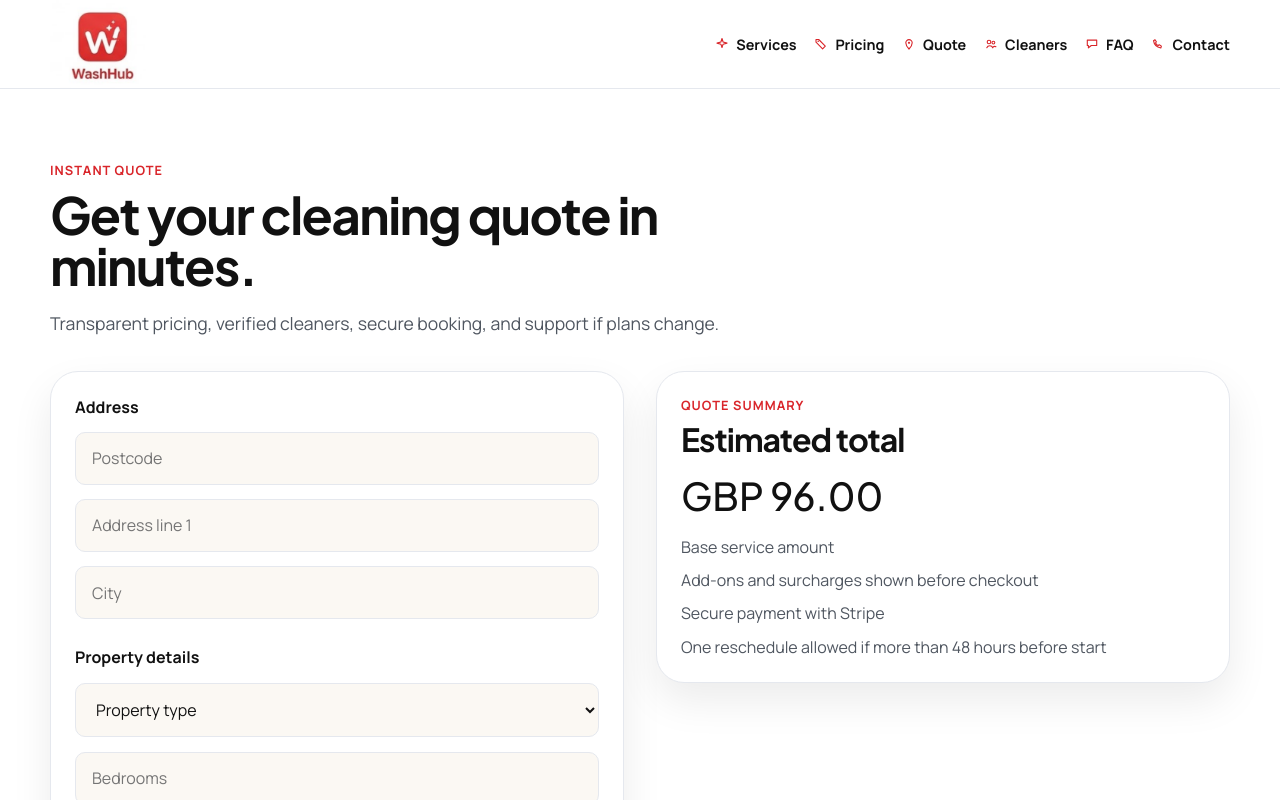
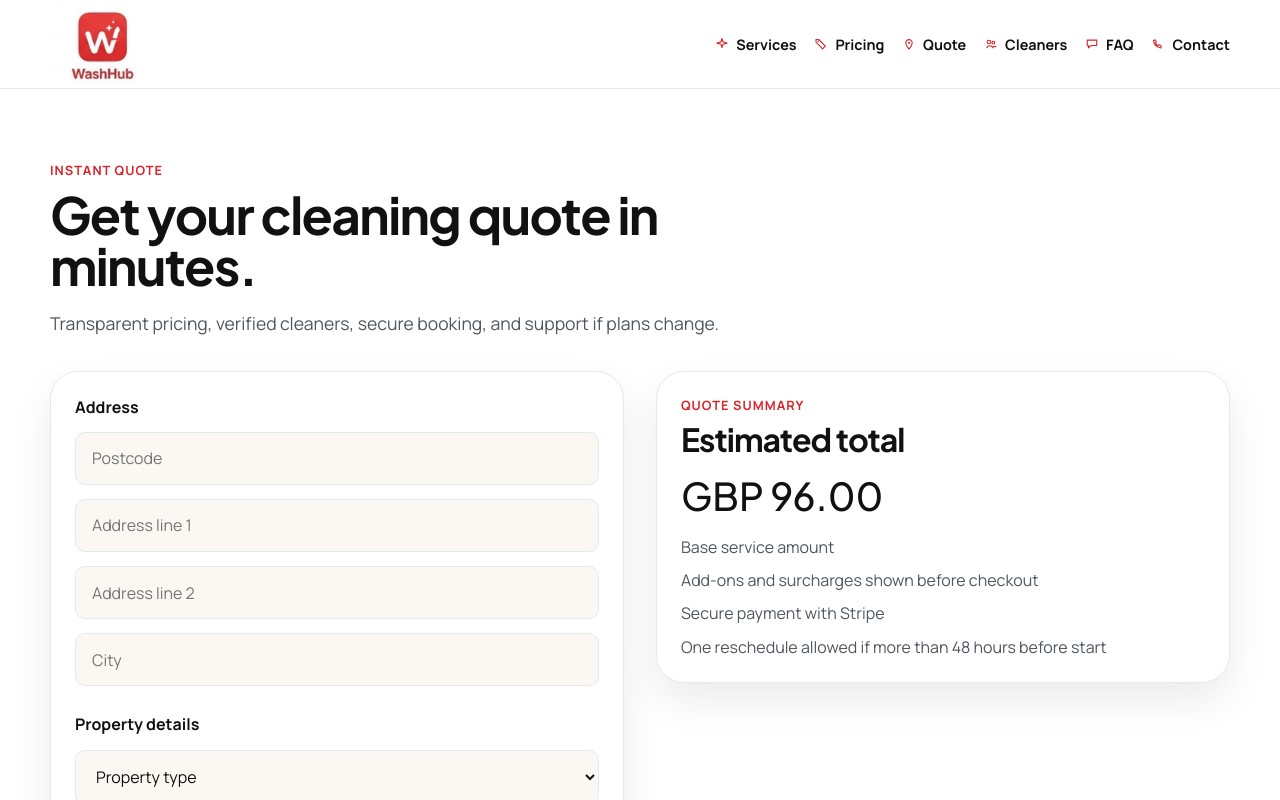
Before and after one commit to martinmsh1025-sketch/AreaSorted, a Next.js app: page /instant-quote in a window 1280 px wide. Shown: the top 800 px of the page. Built offline with nearby package versions, Linux system fonts and the light colour scheme.

Commit message:
Prefill instant quote from homepage

```diff
--- a/src/app/(marketing)/instant-quote/page.tsx
+++ b/src/app/(marketing)/instant-quote/page.tsx
@@ -1,4 +1,64 @@
-export default function InstantQuotePage() {
+"use client";
+
+import { useState } from "react";
+
+const serviceOptions = [
+  { value: "regular-home-cleaning", label: "Regular Cleaning" },
+  { value: "deep-cleaning", label: "Deep Cleaning" },
+  { value: "office-cleaning", label: "Office Cleaning" },
+  { value: "airbnb-turnover-cleaning", label: "Airbnb Turnover Cleaning" },
+];
+
+function splitAddressParts(address: string) {
+  const parts = address
+    .split(",")
+    .map((part) => part.trim())
+    .filter(Boolean);
+
+  return {
+    line1: parts[0] ?? "",
+    line2: parts[1] ?? "",
+    city: parts[2] ?? "",
+  };
+}
+
+type InstantQuotePageProps = {
+  searchParams?: Promise<Record<string, string | string[] | undefined>>;
+};
+
+export default async function InstantQuotePage({ searchParams }: InstantQuotePageProps) {
+  const params = (await searchParams) ?? {};
+  const postcode = typeof params.postcode === "string" ? params.postcode : "";
+  const address = typeof params.address === "string" ? params.address : "";
+  const service = typeof params.service === "string" ? params.service : "";
+  const addressParts = splitAddressParts(address);
+
+  return (
+    <InstantQuoteForm
+      initialPostcode={postcode}
+      initialAddressLine1={addressParts.line1}
+      initialAddressLine2={addressParts.line2}
+      initialCity={addressParts.city}
+      initialService={service}
+    />
+  );
+}
+
+type InstantQuoteFormProps = {
+  initialPostcode: string;
+  initialAddressLine1: string;
+  initialAddressLine2: string;
+  initialCity: string;
+  initialService: string;
+};
+
+function InstantQuoteForm({ initialPostcode, initialAddressLine1, initialAddressLine2, initialCity, initialService }: InstantQuoteFormProps) {
+  const [postcode, setPostcode] = useState(initialPostcode);
+  const [addressLine1, setAddressLine1] = useState(initialAddressLine1);
+  const [addressLine2, setAddressLine2] = useState(initialAddressLine2);
+  const [city, setCity] = useState(initialCity);
+  const [service, setService] = useState(initialService);
+
   return (
     <main className="section">
       <div className="container">
@@ -10,9 +70,10 @@ export default function InstantQuotePage() {
         <div className="grid-2" style={{ alignItems: "start" }}>
           <form className="panel mini-form">
             <strong>Address</strong>
-            <input placeholder="Postcode" />
-            <input placeholder="Address line 1" />
-            <input placeholder="City" />
+            <input placeholder="Postcode" value={postcode} onChange={(event) => setPostcode(event.target.value)} />
+            <input placeholder="Address line 1" value={addressLine1} onChange={(event) => setAddressLine1(event.target.value)} />
+            <input placeholder="Address line 2" value={addressLine2} onChange={(event) => setAddressLine2(event.target.value)} />
+            <input placeholder="City" value={city} onChange={(event) => setCity(event.target.value)} />
             <strong style={{ marginTop: "0.8rem" }}>Property details</strong>
             <select defaultValue="">
               <option value="" disabled>Property type</option>
@@ -24,11 +85,11 @@ export default function InstantQuotePage() {
             <input placeholder="Bathrooms" />
             <input placeholder="Estimated hours" />
             <strong style={{ marginTop: "0.8rem" }}>Service</strong>
-            <select defaultValue="">
+            <select value={service} onChange={(event) => setService(event.target.value)}>
               <option value="" disabled>Service type</option>
-              <option>Regular Cleaning</option>
-              <option>Deep Cleaning</option>
-              <option>Office Cleaning</option>
+              {serviceOptions.map((option) => (
+                <option key={option.value} value={option.value}>{option.label}</option>
+              ))}
             </select>
             <select defaultValue="">
               <option value="" disabled>Who provides supplies?</option>
```
